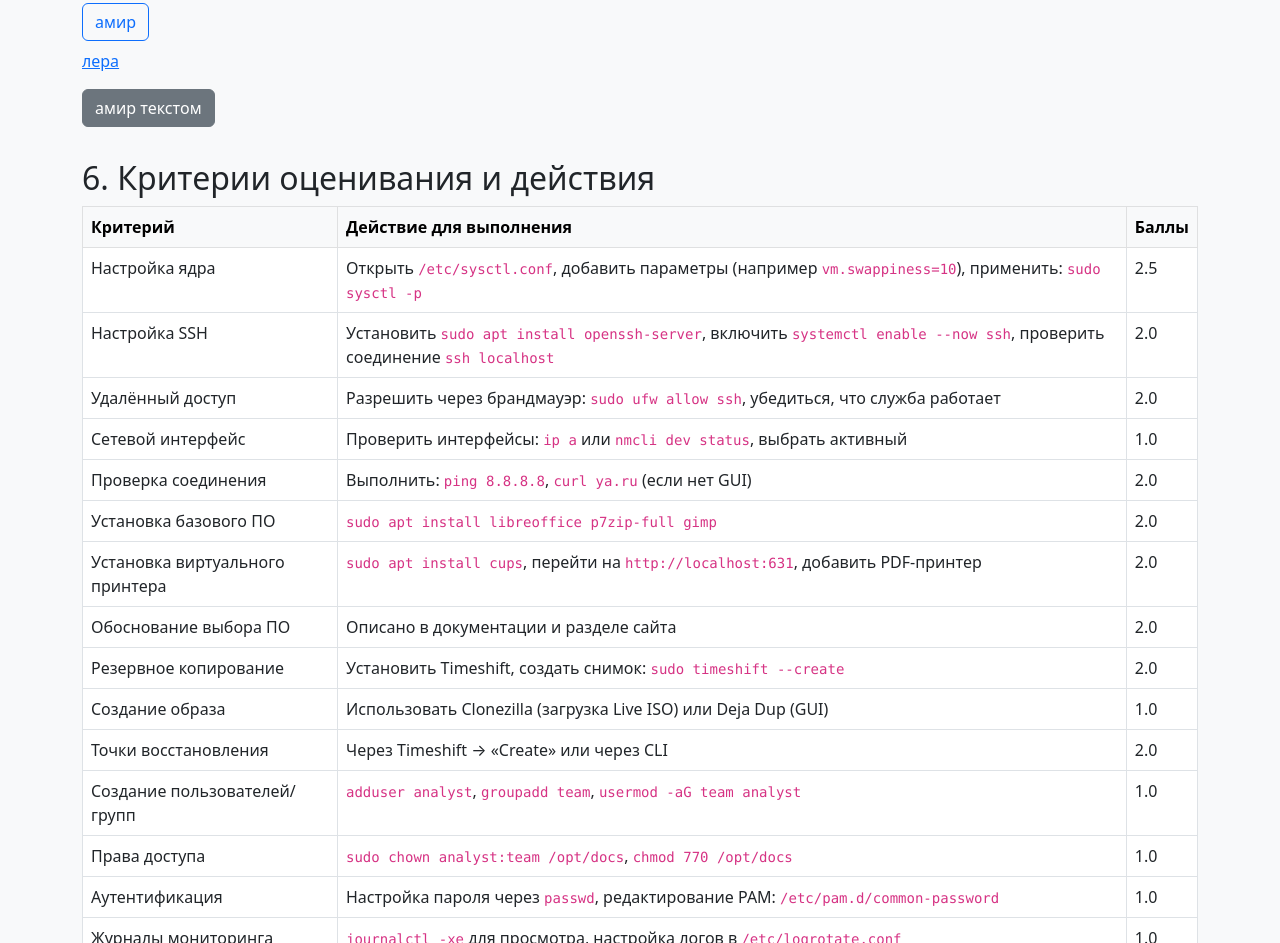
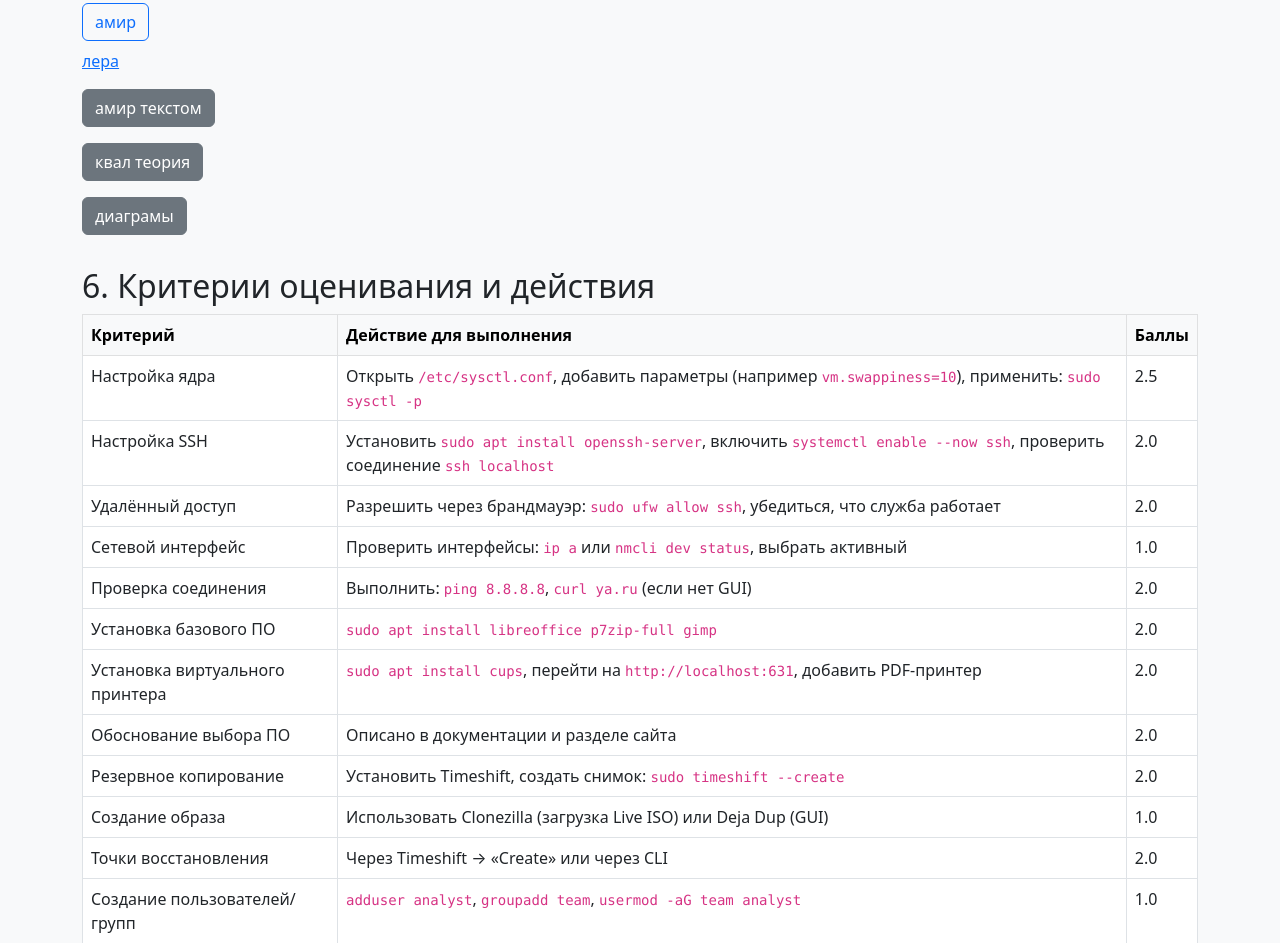
Before and after one commit to janerli/pm04, a plain HTML site: page index.html in a window 1280 px wide. Shown: the part 2226-3169 px from the top of the page. Drawn offline with nearby package versions, Linux system fonts and the light colour scheme.

Commit message:
Update index.html

```diff
--- a/index.html
+++ b/index.html
@@ -114,6 +114,10 @@
     <a href="https://github.com/tretiakovalera/PM04/wiki">лера</a>
     <br>
     <a href="praktika.html" class="btn btn-secondary mt-3">амир текстом</a>
+    <br>
+    <a href="files/kv.docx" class="btn btn-secondary mt-3">квал теория</a>
+    <br>
+    <a href="files/dia.docx" class="btn btn-secondary mt-3">диаграмы</a>
 
 
       <h2>6. Критерии оценивания и действия</h2>
```
